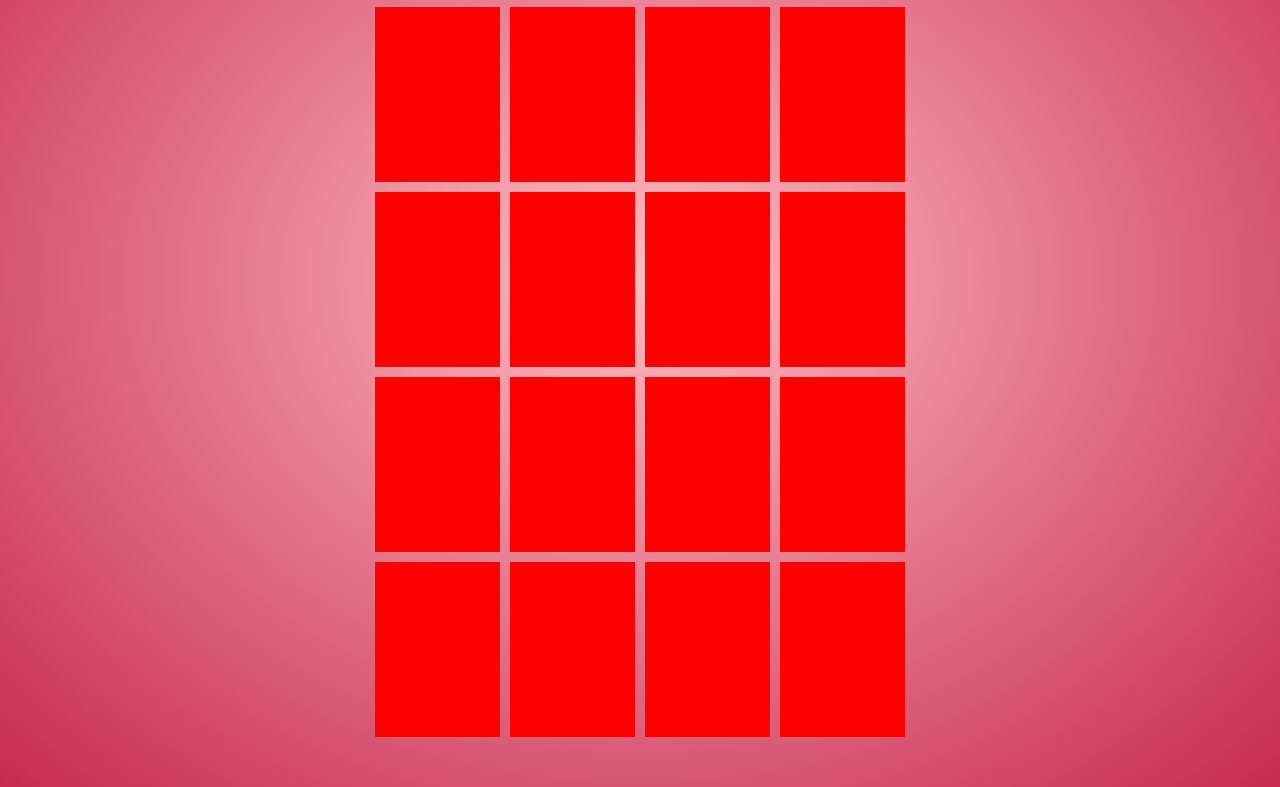
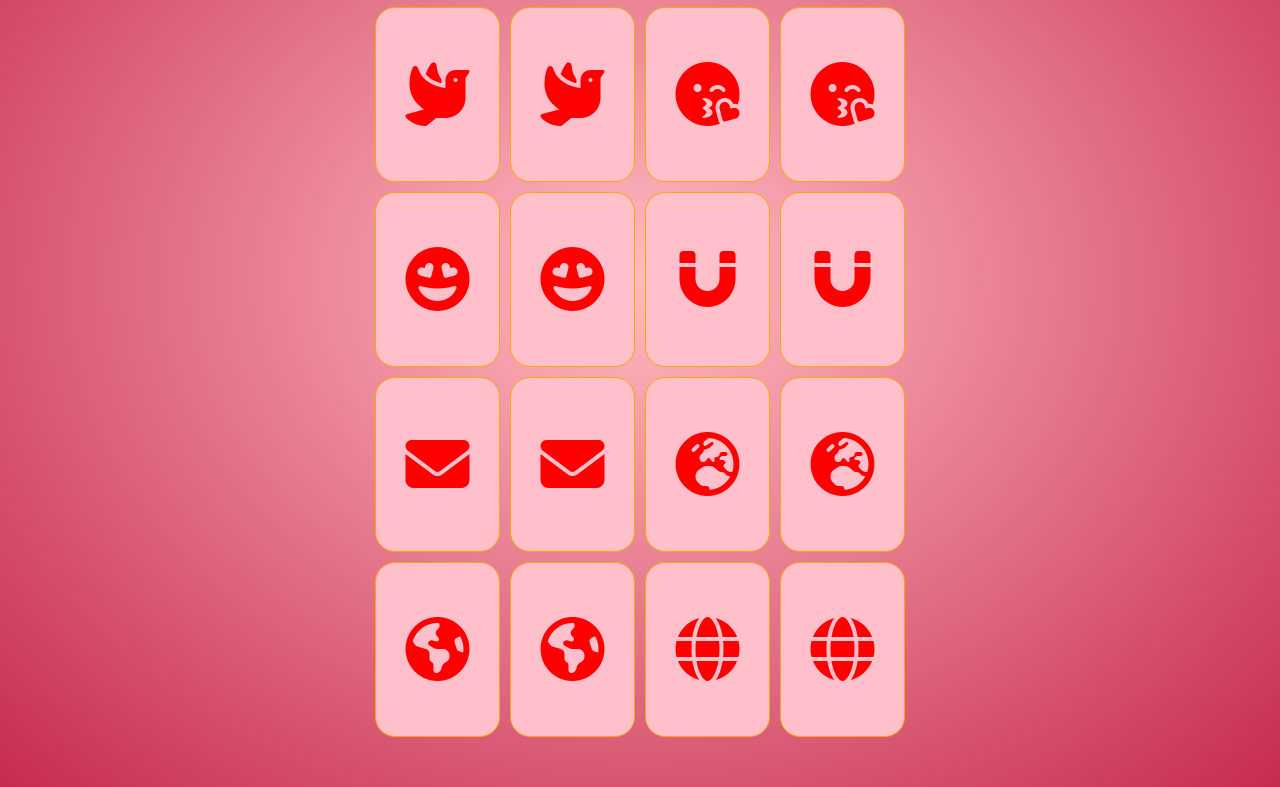
Before and after one commit to gregcotech007/love-matched, a plain HTML site: page index.html in a window 1280 px wide. Shown: the part 231-1018 px from the top of the page. Drawn offline with nearby package versions, Linux system fonts and the light colour scheme.

Commit message:
Added all 16 cards with front and back styling and flip rotation

```diff
--- a/assets/css/style.css
+++ b/assets/css/style.css
@@ -37,10 +37,56 @@ body {
     grid-gap: 10px;
     margin: 50px;
     justify-content: center;
+    perspective: 500px;
 }
 
 .card {
-    background-color: red;
+    position: relative;
     height: 175px;
     width: 125px;
 }
+
+.card-template {
+    position: absolute;
+    width: 100%;
+    height: 100%;
+    display: flex;
+    justify-content: center;
+    align-items: center;
+    border-radius: 20px;
+    border-width: 1px;
+    border-style: solid;
+    backface-visibility: hidden;
+    transition: transform 500ms ease-in-out;
+}
+
+.card.visible .card-back {
+    transform: rotateY(-180deg);
+}
+
+.card.visible .card-front {
+    transform: rotateY(0);
+}
+
+.card-front {
+    transform: rotateY(180deg);
+    background-color: pink;
+    border-color: orange;
+}
+
+.card-back {
+    background-color: red;
+    border-color: orange;
+}
+
+.heart {
+    font-size: 4em;
+    color: white;
+    transition: transform 100ms ease-in-out;
+}
+
+.dove, .kiss-wink-heart, .grin-hearts, .magnet, .envelope, .globe, .globe-europe,
+.globe-americas {
+    font-size: 4em;
+    color: red;
+}
--- a/index.html
+++ b/index.html
@@ -5,6 +5,8 @@
     <meta http-equiv="X-UA-Compatible" content="IE=edge">
     <meta name="viewport" content="width=device-width, initial-scale=1.0">
     <link rel="stylesheet" href="assets/css/style.css">
+    <!-- Font Awesome script -->
+    <script src="https://kit.fontawesome.com/b83175b9a4.js" crossorigin="anonymous"></script
     <script src="assets/js/app.js"></script>
     <title>Love Matched!</title>
 </head>
@@ -25,22 +27,134 @@
             <div class="game-counters">Time <span id="time-rem">90</span></div>
             <div class="game-counters">Flips <span id="flip-count">0</span></div>
         </div>
-        <div class="card"></div>
-        <div class="card"></div>
-        <div class="card"></div>
-        <div class="card"></div>
-        <div class="card"></div>
-        <div class="card"></div>
-        <div class="card"></div>
-        <div class="card"></div>
-        <div class="card"></div>
-        <div class="card"></div>
-        <div class="card"></div>
-        <div class="card"></div>
-        <div class="card"></div>
-        <div class="card"></div>
-        <div class="card"></div>
-        <div class="card"></div>
+        <div class="card visible">
+            <div class="card-back card-template heart">
+                <i class="fas fa-heart"></i>
+            </div>
+            <div class="card-front card-template dove">
+                <i class="fas fa-dove"></i>
+            </div>
+        </div>
+        <div class="card visible">
+            <div class="card-back card-template heart">
+                <i class="fas fa-heart"></i>
+            </div>
+            <div class="card-front card-template dove">
+                <i class="fas fa-dove"></i>
+            </div>
+        </div>
+        <div class="card visible">
+            <div class="card-back card-template heart">
+                <i class="fas fa-heart"></i>
+            </div>
+            <div class="card-front card-template kiss-wink-heart">
+                <i class="fas fa-kiss-wink-heart"></i>
+            </div>
+        </div>
+        <div class="card visible">
+            <div class="card-back card-template heart">
+                <i class="fas fa-heart"></i>
+            </div>
+            <div class="card-front card-template kiss-wink-heart">
+                <i class="fas fa-kiss-wink-heart"></i>
+            </div>
+        </div>
+        <div class="card visible">
+            <div class="card-back card-template heart">
+                <i class="fas fa-heart"></i>
+            </div>
+            <div class="card-front card-template grin-hearts">
+                <i class="fas fa-grin-hearts"></i>
+            </div>
+        </div>
+        <div class="card visible">
+            <div class="card-back card-template heart">
+                <i class="fas fa-heart"></i>
+            </div>
+            <div class="card-front card-template grin-hearts">
+                <i class="fas fa-grin-hearts"></i>
+            </div>
+        </div>
+        <div class="card visible">
+            <div class="card-back card-template heart">
+                <i class="fas fa-heart"></i>
+            </div>
+            <div class="card-front card-template magnet">
+                <i class="fas fa-magnet"></i>
+            </div>
+        </div>
+        <div class="card visible">
+            <div class="card-back card-template heart">
+                <i class="fas fa-heart"></i>
+            </div>
+            <div class="card-front card-template magnet">
+                <i class="fas fa-magnet"></i>
+            </div>
+        </div>
+        <div class="card visible">
+            <div class="card-back card-template heart">
+                <i class="fas fa-heart"></i>
+            </div>
+            <div class="card-front card-template envelope">
+                <i class="fas fa-envelope"></i>
+            </div>
+        </div>
+        <div class="card visible">
+            <div class="card-back card-template heart">
+                <i class="fas fa-heart"></i>
+            </div>
+            <div class="card-front card-template envelope">
+                <i class="fas fa-envelope"></i>
+            </div>
+        </div>
+        <div class="card visible">
+            <div class="card-back card-template heart">
+                <i class="fas fa-heart"></i>
+            </div>
+            <div class="card-front card-template globe-europe">
+                <i class="fas fa-globe-europe"></i>
+            </div>
+        </div>
+        <div class="card visible">
+            <div class="card-back card-template heart">
+                <i class="fas fa-heart"></i>
+            </div>
+            <div class="card-front card-template globe-europe">
+                <i class="fas fa-globe-europe"></i>
+            </div>
+        </div>
+        <div class="card visible">
+            <div class="card-back card-template heart">
+                <i class="fas fa-heart"></i>
+            </div>
+            <div class="card-front card-template globe-americas">
+                <i class="fas fa-globe-americas"></i>
+            </div>
+        </div>
+        <div class="card visible">
+            <div class="card-back card-template heart">
+                <i class="fas fa-heart"></i>
+            </div>
+            <div class="card-front card-template globe-americas">
+                <i class="fas fa-globe-americas"></i>
+            </div>
+        </div>
+        <div class="card visible">
+            <div class="card-back card-template heart">
+                <i class="fas fa-heart"></i>
+            </div>
+            <div class="card-front card-template globe">
+                <i class="fas fa-globe"></i>
+            </div>
+        </div>
+        <div class="card visible">
+            <div class="card-back card-template heart">
+                <i class="fas fa-heart"></i>
+            </div>
+            <div class="card-front card-template globe">
+                <i class="fas fa-globe"></i>
+            </div>
+        </div>
     </div>
 
 </body>
```
